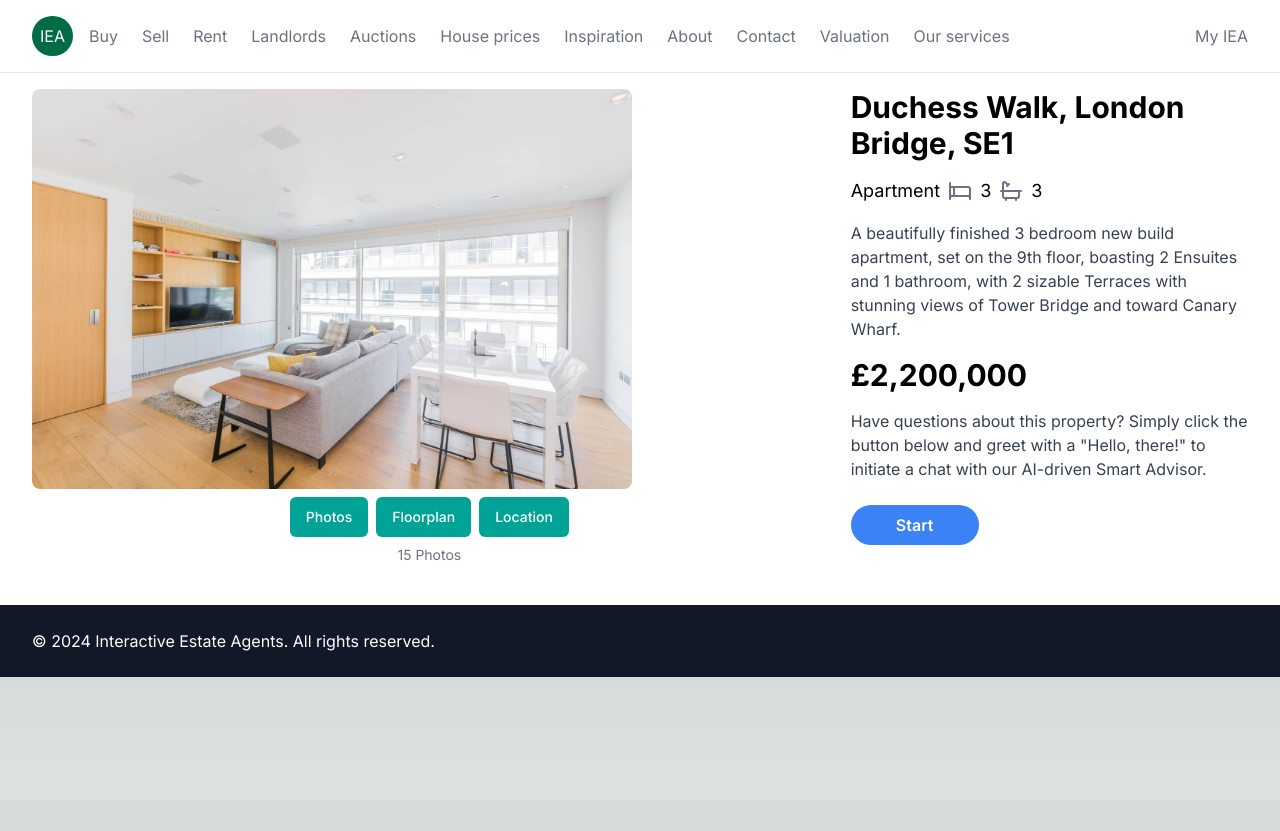
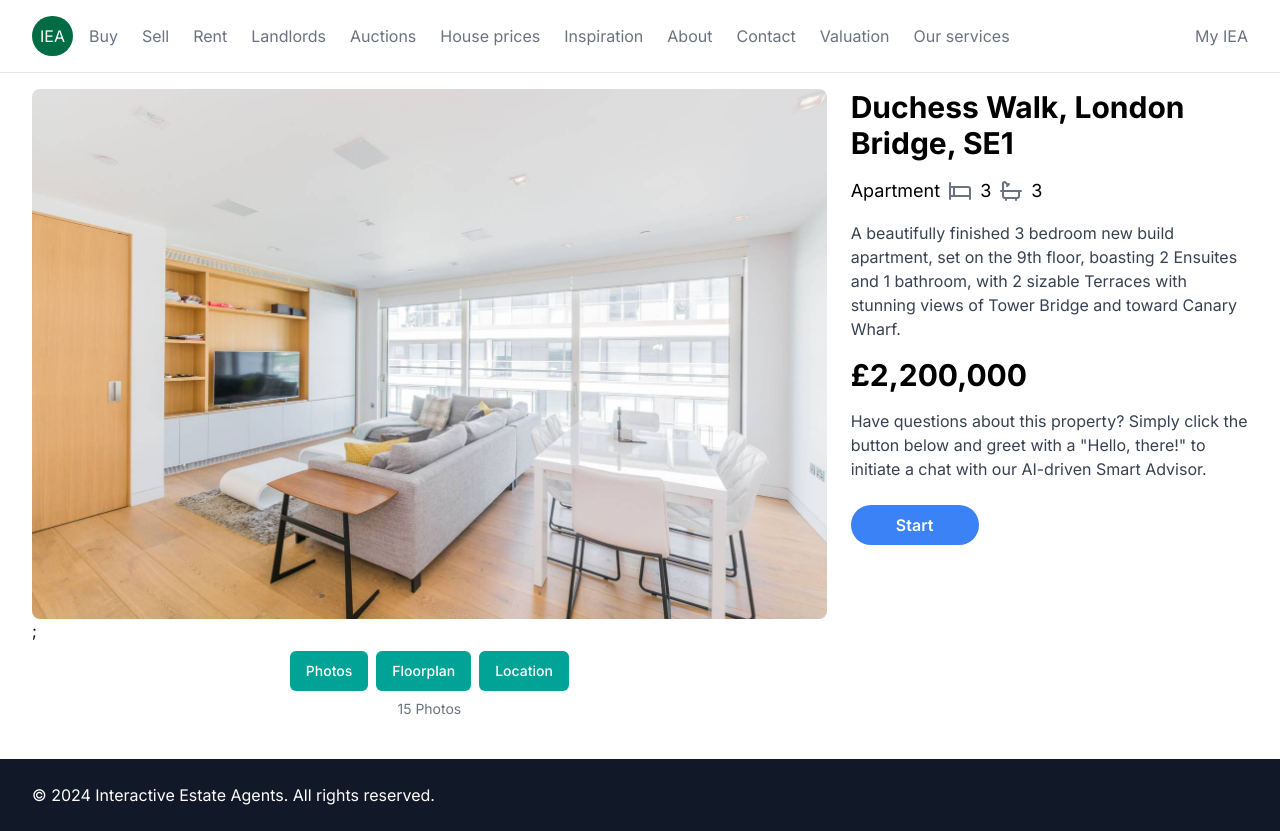
Before and after one commit to roperi/EstateAgentSmartAdvisor, a Next.js app in the folder frontend/: page / in a window 1280 px wide. Before the commit the page ends 800 px from the top, so only its background shows below. Built offline with nearby package versions, Linux system fonts and the light colour scheme.

Commit message:
Fix errors encountered during build

```diff
--- a/frontend/app/page.tsx
+++ b/frontend/app/page.tsx
@@ -1,17 +1,21 @@
 "use client";
 import { Button } from "../components/ui/button";
 import { useEffect, useRef, useState } from 'react';
+import Image from 'next/image';
 
 const Product = () => {
   const [audioUrl, setAudioUrl] = useState('');
   const [isPlaying, setIsPlaying] = useState(false);
-  const [audioStream, setAudioStream] = useState(null);
-  const [recorder, setRecorder] = useState(null);
+//   const [audioStream, setAudioStream] = useState(null);
+  const [audioStream, setAudioStream] = useState<MediaStream | null>(null);
+//   const [recorder, setRecorder] = useState(null);
+  const [recorder, setRecorder] = useState<MediaRecorder | null>(null);
   const audioRef = useRef(null);
 
   useEffect(() => {
-    if (audioUrl && isPlaying) {
-      audioRef.current.play();
+    if (audioUrl && isPlaying && audioRef.current) {
+      (audioRef.current as HTMLAudioElement).play();
+      console.log(audioUrl, isPlaying, audioRef.current);
     }
   }, [audioUrl, isPlaying]);
 
@@ -23,7 +27,8 @@ const Product = () => {
       const mediaRecorder = new MediaRecorder(stream);
       setRecorder(mediaRecorder);
 
-      const audioChunks = [];
+//       const audioChunks = [];
+      const audioChunks: Blob[] = [];
 
       mediaRecorder.ondataavailable = (e) => {
         if (e.data.size > 0) {
@@ -49,7 +54,9 @@ const Product = () => {
     }
   };
 
-  const sendAudioToBackend = async (audioBlob) => {
+//   const sendAudioToBackend = async (audioBlob) => {
+  const sendAudioToBackend = async (audioBlob: Blob) => {
+
     const formData = new FormData();
     formData.append('audio', audioBlob);
 
@@ -126,17 +133,15 @@ const Product = () => {
       <div className="max-w-7xl mx-auto px-4 sm:px-6 lg:px-8 mt-4 mb-10">
         <div className="flex flex-col lg:flex-row lg:space-x-6">
          <div className="lg:w-2/3">
-            <img
+            <Image
               alt="Property"
               className="rounded-lg"
-              height="400"
               src="/images/property-1.jpg"
-              style={{
-                aspectRatio: "600/400",
-                objectFit: "cover",
-              }}
-              width="600"
-            />
+              width={600}
+              height={400}
+              layout="responsive"
+              objectFit="cover"
+            />;
             <div className="flex justify-center space-x-2 mt-2">
               <Button className="bg-[#00A396] text-white">Photos</Button>
               <Button className="bg-[#00A396] text-white">Floorplan</Button>
@@ -160,7 +165,7 @@ const Product = () => {
               bathroom, with 2 sizable Terraces with stunning views of Tower Bridge and toward Canary Wharf.
             </p>
             <div className="text-3xl font-bold my-4">£2,200,000</div>
-            <p className="text-gray-700 mb-6">Have questions about this property? Simply click the button below and greet with a "Hello, there!" to initiate a chat with our AI-driven Smart Advisor.</p>
+            <p className="text-gray-700 mb-6">Have questions about this property? Simply click the button below and greet with a &quot;Hello, there!&quot; to initiate a chat with our AI-driven Smart Advisor.</p>
             <div className="flex space-x-4">
                 {recorder ? (
                   <button onClick={stopRecording} className="bg-red-500 hover:bg-red-600 text-white font-semibold py-2 px-4 rounded-full w-32 focus:outline-none">Stop</button>
@@ -183,7 +188,7 @@ const Product = () => {
   );
 };
 
-function BathIcon(props) {
+function BathIcon(props: React.SVGProps<SVGSVGElement>) {
   return (
     <svg
       {...props}
@@ -206,7 +211,7 @@ function BathIcon(props) {
   )
 }
 
-function BedIcon(props) {
+function BedIcon(props: React.SVGProps<SVGSVGElement>) {
   return (
     <svg
       {...props}
```
